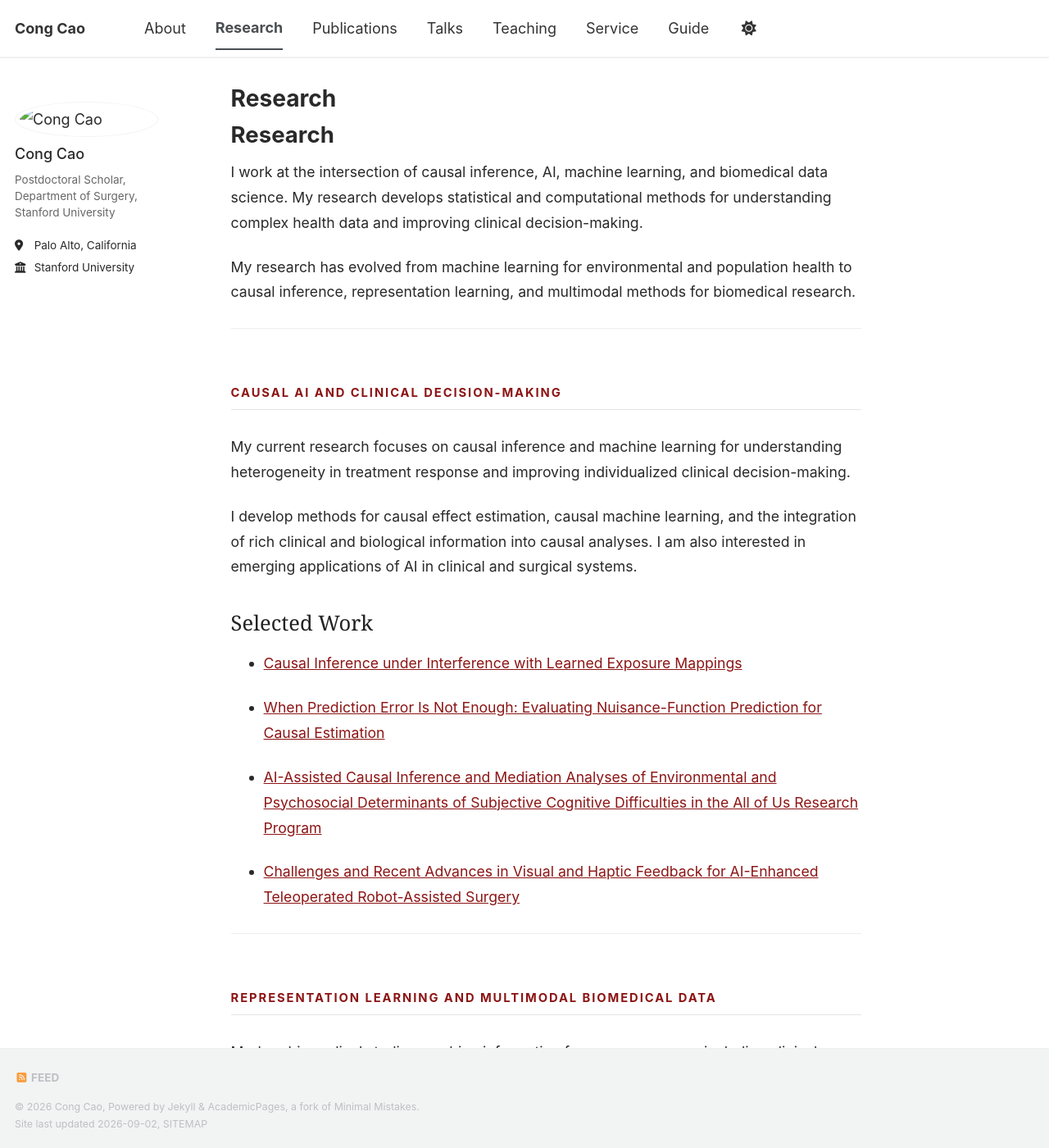
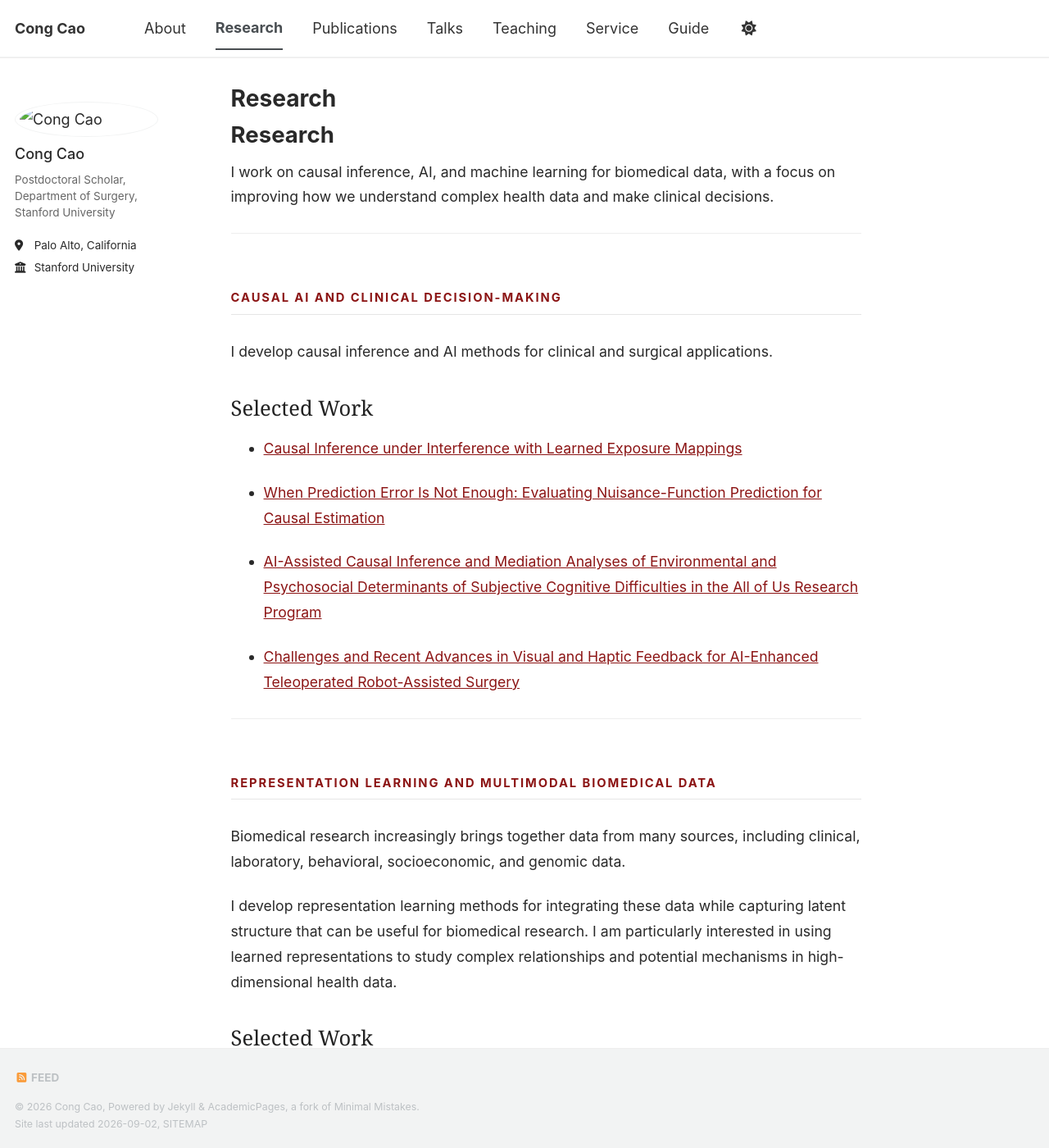
Before and after one commit to congca0/congca0.github.io, a Jekyll site: the page built from research.md, in a window 1280 px wide and 1400 px high. Shown: the whole window at 82% size. Built offline with Jekyll 4.4.1, drawn with Linux system fonts in a browser that asks for light colours; a style sheet for code colours, icons or effects is not loaded; some of the changed text lies outside the part shown.

Commit message:
Update research.md

```diff
--- a/research.md
+++ b/research.md
@@ -6,27 +6,16 @@ author_profile: true
 
 # Research
 
-I work at the intersection of causal inference, AI, machine learning, and
-biomedical data science. My research develops statistical and computational
-methods for understanding complex health data and improving clinical
-decision-making.
-
-My research has evolved from machine learning for environmental and
-population health to causal inference, representation learning, and
-multimodal methods for biomedical research.
+I work on causal inference, AI, and machine learning for biomedical data,
+with a focus on improving how we understand complex health data and make
+clinical decisions.
 
 ---
 
 ## Causal AI and Clinical Decision-Making
 
-My current research focuses on causal inference and machine learning for
-understanding heterogeneity in treatment response and improving
-individualized clinical decision-making.
-
-I develop methods for causal effect estimation, causal machine learning,
-and the integration of rich clinical and biological information into
-causal analyses. I am also interested in emerging applications of AI in
-clinical and surgical systems.
+I develop causal inference and AI methods for clinical and surgical
+applications.
 
 ### Selected Work
 
@@ -42,15 +31,13 @@ clinical and surgical systems.
 
 ## Representation Learning and Multimodal Biomedical Data
 
-Modern biomedical studies combine information from many sources, including
-clinical measurements, laboratory data, behavioral factors, socioeconomic
-characteristics, and genomics.
+Biomedical research increasingly brings together data from many sources,
+including clinical, laboratory, behavioral, socioeconomic, and genomic data.
 
-I develop representation learning methods for integrating heterogeneous
-data sources while preserving latent structure that is useful for
-statistical and biomedical analysis. A particular focus is on using
-learned representations to uncover latent mechanisms and complex
-relationships in high-dimensional health data.
+I develop representation learning methods for integrating these data while
+capturing latent structure that can be useful for biomedical research.
+I am particularly interested in using learned representations to study
+complex relationships and potential mechanisms in high-dimensional health data.
 
 ### Selected Work
 
@@ -62,13 +49,11 @@ relationships in high-dimensional health data.
 
 ## Environmental and Population Health
 
-Earlier in my research, I developed machine learning and statistical methods
-for studying environmental exposures, population health, and social
-vulnerability using large-scale longitudinal data.
+Earlier in my research, I used machine learning and statistical methods to
+study environmental exposures, population health, and social vulnerability.
 
-I worked with datasets combining air pollution, weather, traffic, climate,
-health, and sociodemographic information. This work provided a foundation
-for my later research in biomedical data science and causal inference.
+This work combined large-scale data on air pollution, weather, traffic,
+climate, health, and sociodemographic factors.
 
 ### Selected Work
 
@@ -88,20 +73,18 @@ for my later research in biomedical data science and causal inference.
 
 ## Research Leadership and Funding
 
-**Lead Investigator, Approved MWCCS Scientific Concept (X24047), MWCCS (MACS/WIHS Combined Cohort Study)**
-*2024–2032*
+**Lead Investigator, Approved MWCCS Scientific Concept (X24047)**
+*MACS/WIHS Combined Cohort Study (MWCCS)* · 2024–2032
 
 I lead a project using causal machine learning to study environmental
-exposures, genetic susceptibility, and biological aging in a national
-longitudinal HIV cohort.
+exposures, genetic susceptibility, and biological aging.
 
-**Competitive Research Funding Recipient, COMPAMA**
-*Norwegian Research Council, 2022*
+**Competitive Research Funding Recipient**
+*COMPAMA, Norwegian Research Council* · 2022
 
-Awarded competitive funding supporting research activities and a visiting
-scholarship at the University of Pennsylvania.
+Supported research activities and a visiting scholarship at the University of Pennsylvania.
 
 **Full Scholarship Recipient**
-*Norwegian Public Roads Administration, 2020–2023*
+*Norwegian Public Roads Administration* · 2020–2023
 
 Full doctoral scholarship supporting my PhD research.
```
